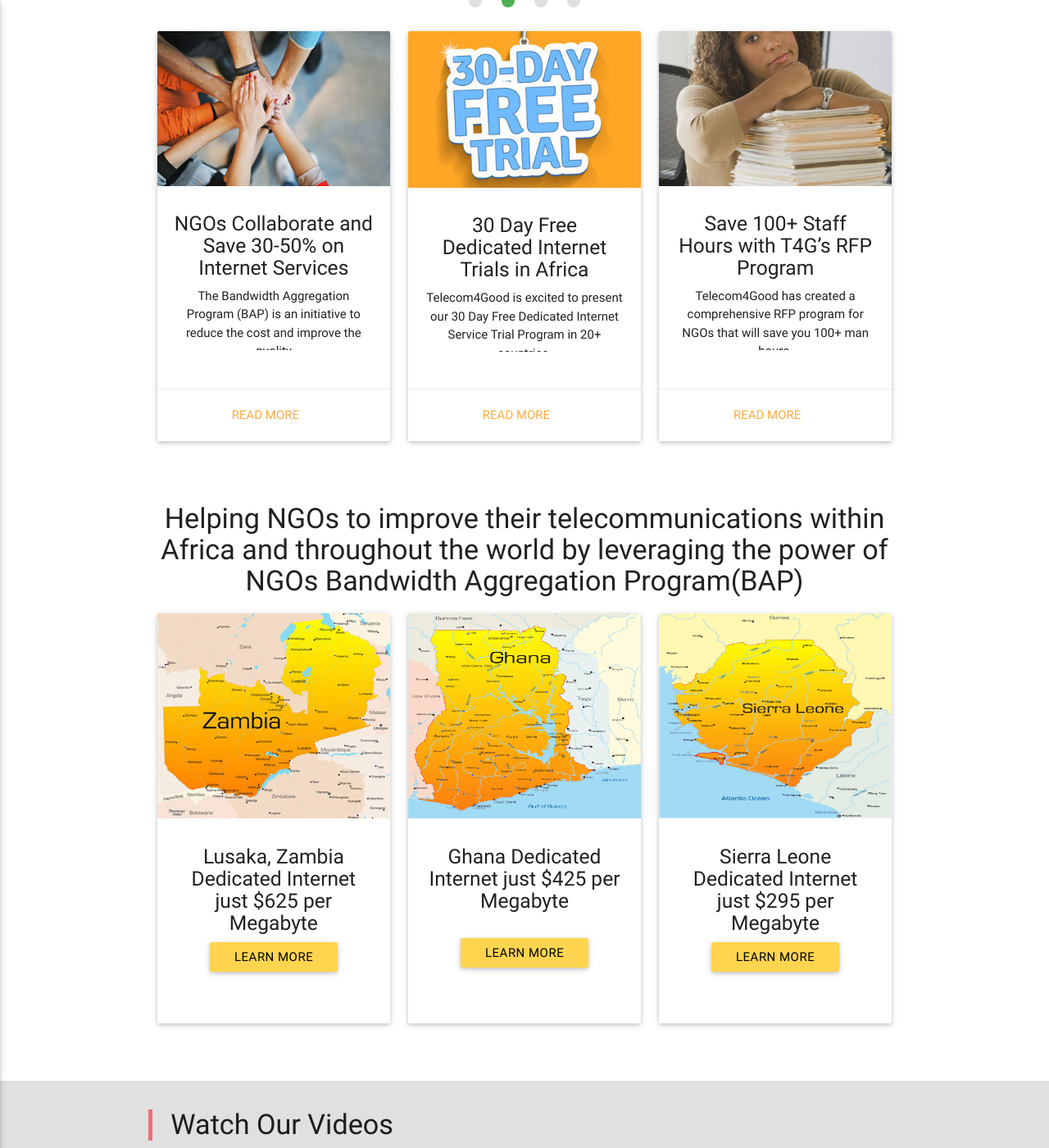
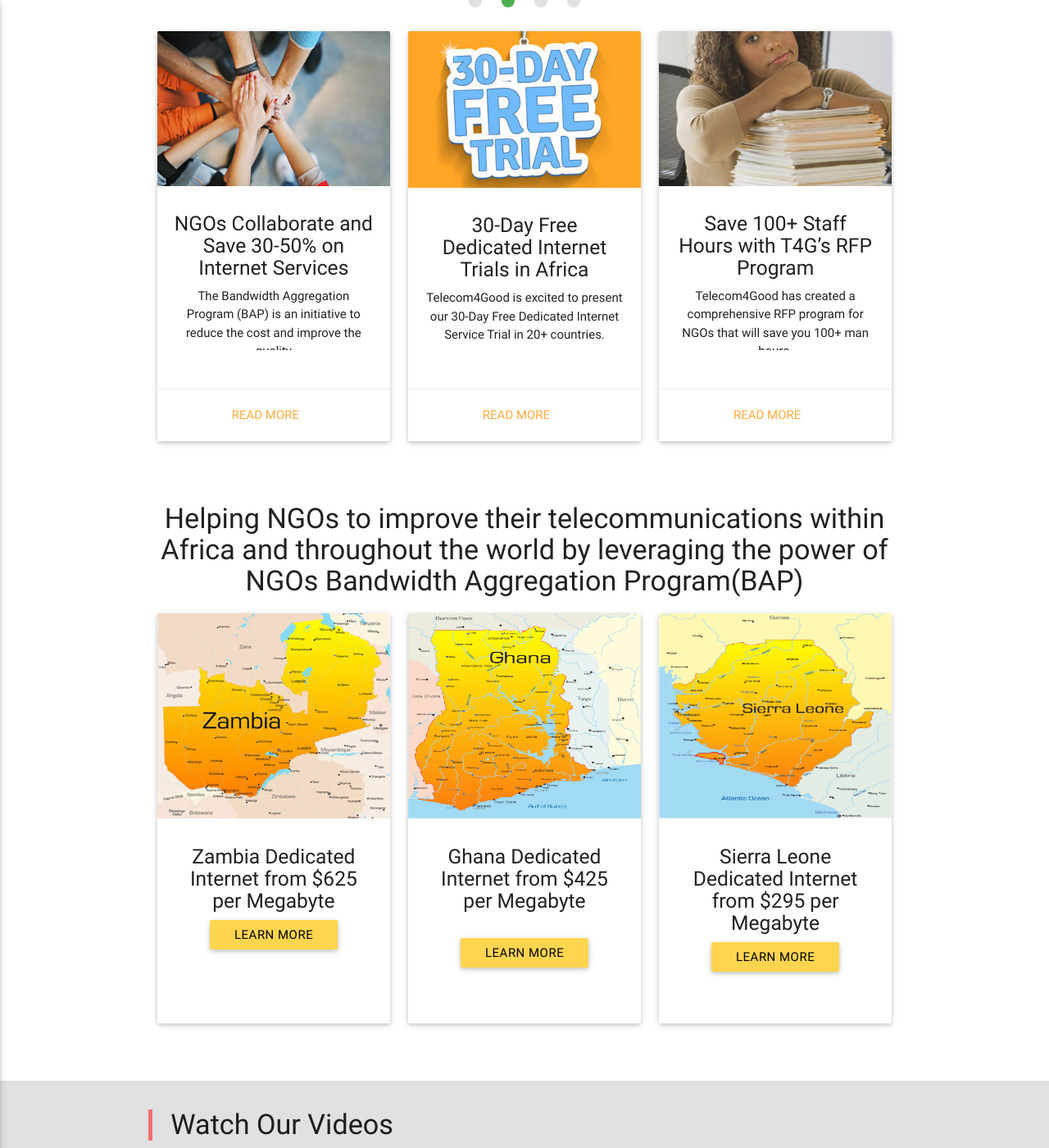
Before and after one commit to pbishop16/telecom4good.github.io, a Jekyll site: the page built from index.html, in a window 1280 px wide and 1400 px high, scrolled down 645 px. Shown: the whole window at 82% size. Built offline with Jekyll 4.4.1, drawn with Linux system fonts in a browser that asks for light colours; nearby versions of some CDN libraries.

Commit message:
Update index.html

```diff
--- a/index.html
+++ b/index.html
@@ -58,8 +58,8 @@
                 <img src="./images/30-day-free-trial-m-crop-u5444.jpg">
               </div>
               <div class="card-content">
-                <h5 class="grey-text text-darken-4">30 Day Free Dedicated Internet Trials in Africa</h5>
-                Telecom4Good is excited to present our 30 Day Free Dedicated Internet Service Trial Program in 20+ countries.
+                <h5 class="grey-text text-darken-4">30-Day Free Dedicated Internet Trials in Africa</h5>
+                Telecom4Good is excited to present our 30-Day Free Dedicated Internet Service Trial in 20+ countries.
               </div>
               <div class="card-action">
                 <a href="#">Read More</a>
@@ -95,7 +95,7 @@
                 <img class="responsive-img" style=" height:250px" src="./images/zambia-m-432x400.jpg">
               </div>
               <div class="card-content">
-                <h5 class="grey-text text-darken-4 ">Lusaka, Zambia Dedicated Internet just $625 per Megabyte</h5>
+                <h5 class="grey-text text-darken-4 ">Zambia Dedicated Internet from $625 per Megabyte</h5>
                 <div class="">
                   <a class="waves-effect waves-light amber black-text lighten-2 btn">Learn More</a>
                 </div>
@@ -108,7 +108,7 @@
                 <img class="responsive-img" style=" height:250px" src="./images/ghana.png">
               </div>
               <div class="card-content">
-                <h5 class="grey-text text-darken-4">Ghana Dedicated Internet just $425 per Megabyte</h5>
+                <h5 class="grey-text text-darken-4">Ghana Dedicated Internet from $425 per Megabyte</h5>
                 <br>
                 <div class="">
                   <a class="waves-effect waves-light amber black-text lighten-2 btn">Learn More</a>
@@ -122,7 +122,7 @@
                 <img class="responsive-img" style=" height:250px" src="./images/sierra_leone.gif">
               </div>
               <div class="card-content">
-                <h5 class="grey-text text-darken-4">Sierra Leone Dedicated Internet just $295 per Megabyte</h5>
+                <h5 class="grey-text text-darken-4">Sierra Leone Dedicated Internet from $295 per Megabyte</h5>
 
                 <div class="">
                   <a class="waves-effect waves-light amber black-text lighten-2 btn">Learn More</a>
```
